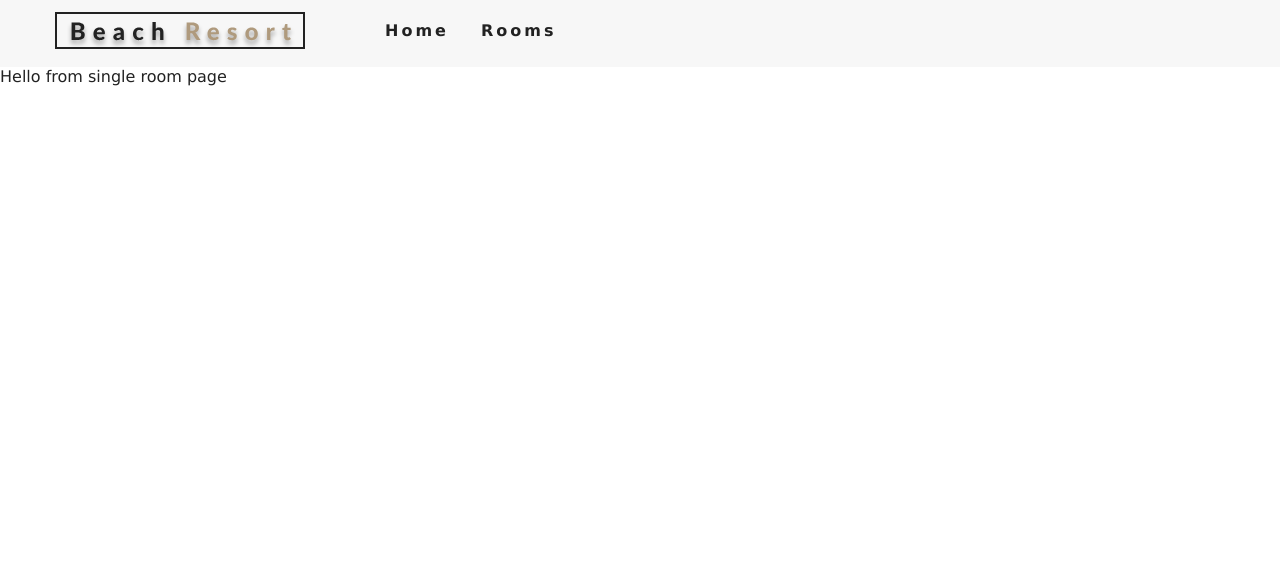
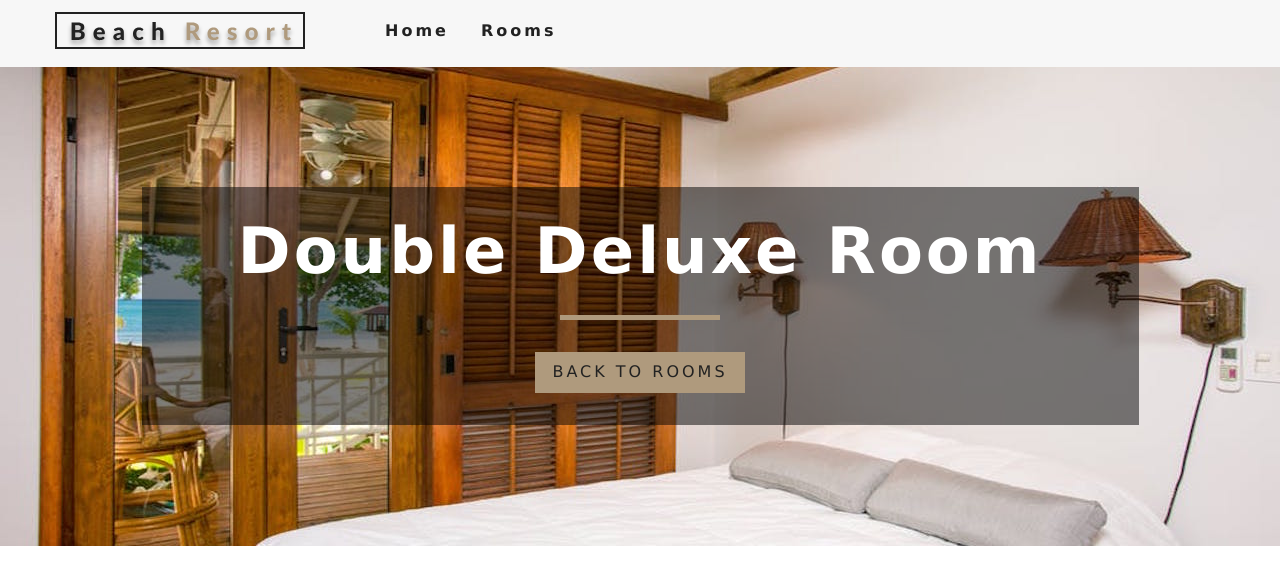
Before and after one commit to emdang1/luxury-houses, a React (Create React App) app: page /rooms/double-deluxe in a window 1280 px wide. Shown: the top 584 px of the page. Built offline with nearby package versions, Linux system fonts and the light colour scheme.

Commit message:
added styled-components, implemented in the styledHero component

```diff
--- a/package.json
+++ b/package.json
@@ -10,7 +10,8 @@
     "react-dom": "^16.13.1",
     "react-icons": "^3.10.0",
     "react-router-dom": "^5.1.2",
-    "react-scripts": "3.4.1"
+    "react-scripts": "3.4.1",
+    "styled-components": "^5.1.0"
   },
   "scripts": {
     "start": "react-scripts start",
--- /dev/null
+++ b/src/components/StyledHero.js
@@ -0,0 +1,11 @@
+import styled from 'styled-components';
+
+const StyledHero = styled.header`
+  min-height: 60vh;
+  background: url(${(props) => props.img}) center/cover no-repeat;
+  display: flex;
+  align-items: center;
+  justify-content: center;
+`;
+
+export default StyledHero;
--- a/src/pages/SingleRoom.js
+++ b/src/pages/SingleRoom.js
@@ -1,8 +1,9 @@
 import React, { Component } from 'react';
-import Hero from '../components/Hero';
 import Banner from '../components/Banner';
 import { Link } from 'react-router-dom';
 import { RoomContext } from '../context';
+// import Hero from '../components/Hero';
+import StyledHero from '../components/StyledHero';
 
 class SingleRoom extends Component {
   constructor(props) {
@@ -32,7 +33,27 @@ class SingleRoom extends Component {
         </div>
       );
     }
-    return <div>Hello from single room page</div>;
+
+    const {
+      name,
+      description,
+      capacity,
+      size,
+      price,
+      extras,
+      breakfast,
+      pets,
+      images,
+    } = room;
+    return (
+      <StyledHero img={images[0]}>
+        <Banner title={`${name} room`}>
+          <Link to='/rooms' className='btn-primary'>
+            Back to rooms
+          </Link>
+        </Banner>
+      </StyledHero>
+    );
   }
 }
 
```
Also changed, not shown: 1 other file (tests, documents, lock files or other folders).
